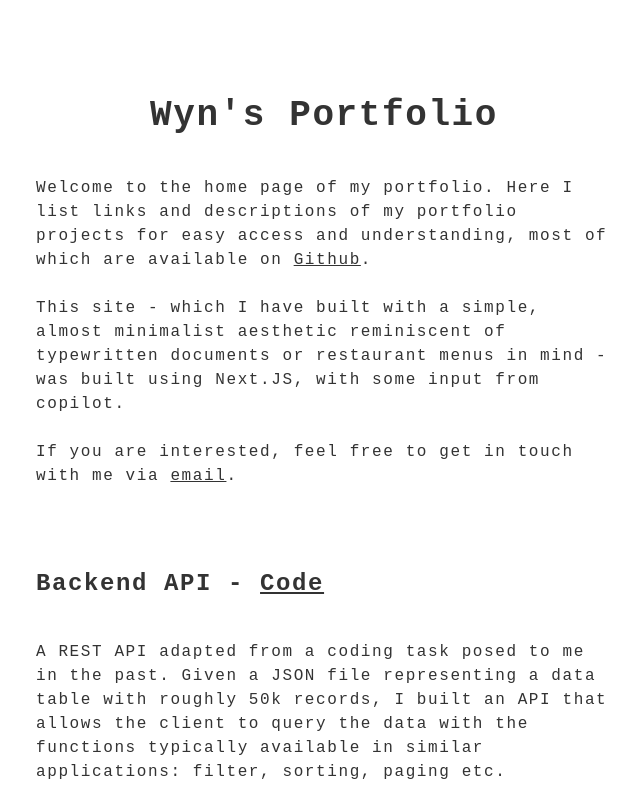
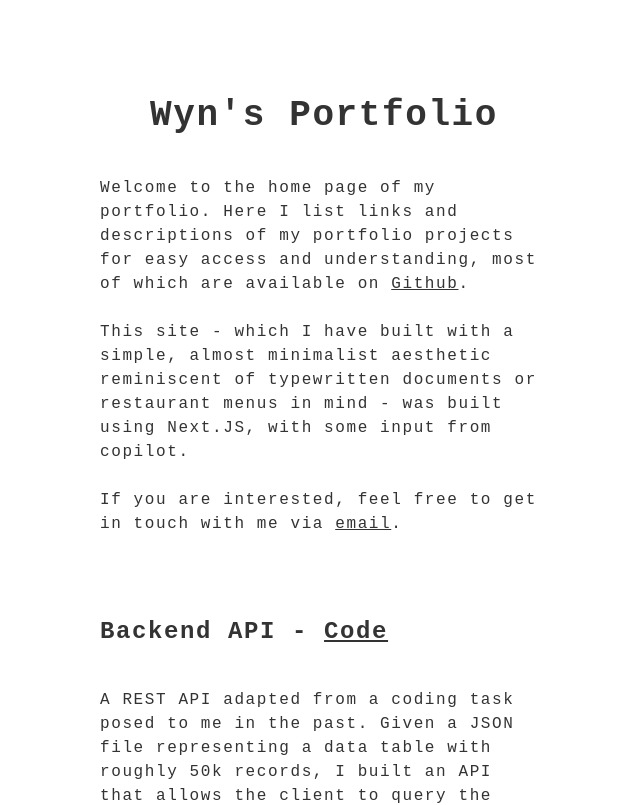
Before and after one commit to Casinha/portfolio-home, a Next.js app: page / in a window 1280 px wide. Shown: the top 805 px of the page, without its empty margins (316-956 px from the left). Built offline with nearby package versions, Linux system fonts and the light colour scheme.

Commit message:
Update page.tsx

```diff
--- a/src/app/page.tsx
+++ b/src/app/page.tsx
@@ -14,7 +14,7 @@
 
   return (
     <main className="min-h-screen flex justify-center items-start">
-      <div className="flex flex-col items-center justify-between p-24 max-w-screen-md typewriter">
+      <div className="flex flex-col items-center justify-between p-24 max-w-screen-sm typewriter">
         <h1 className="text-4xl">Wyn&apos;s Portfolio</h1>
         <p className="my-10">Welcome to the home page of my portfolio. Here I list links and descriptions of my portfolio projects for easy access and understanding, most of which are available on <a href="https://github.com/Casinha" target="_blank">Github</a>. <br /><br /> This site - which I have built with a simple, almost minimalist aesthetic reminiscent of typewritten documents or restaurant menus in mind - was built using Next.JS, with some input from copilot.<br/><br/>If you are interested, feel free to get in touch with me via <a href="mailto: wyndb@hotmail.com">email</a>.</p>
         {projectElements}
```
